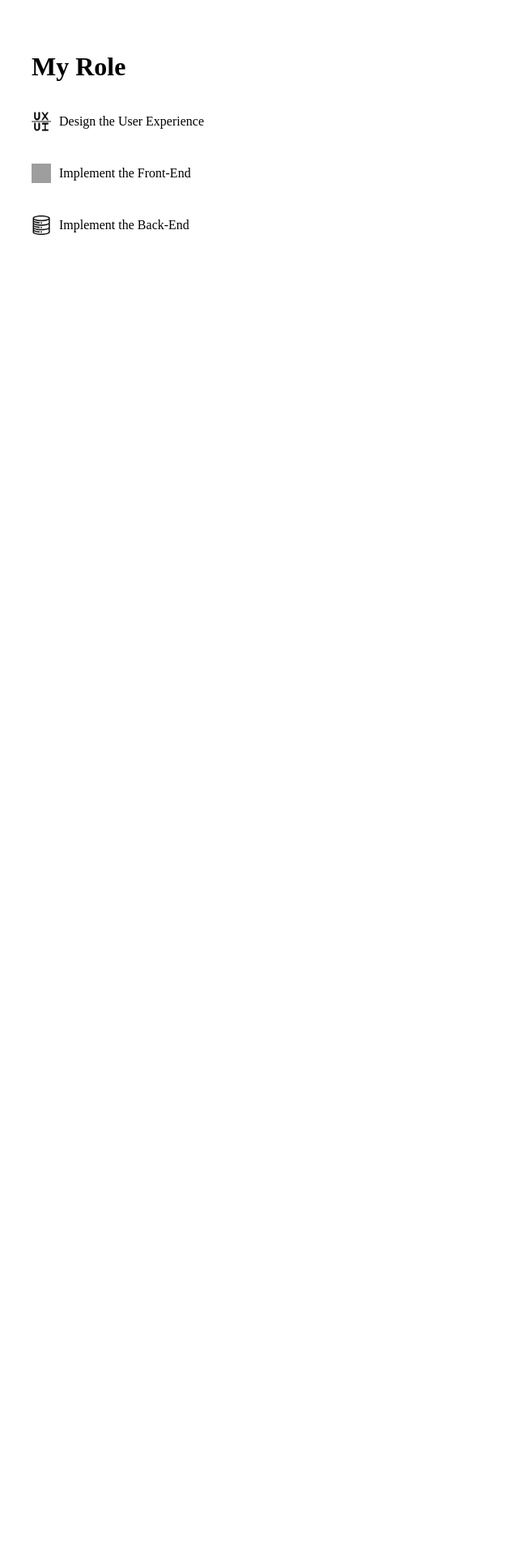
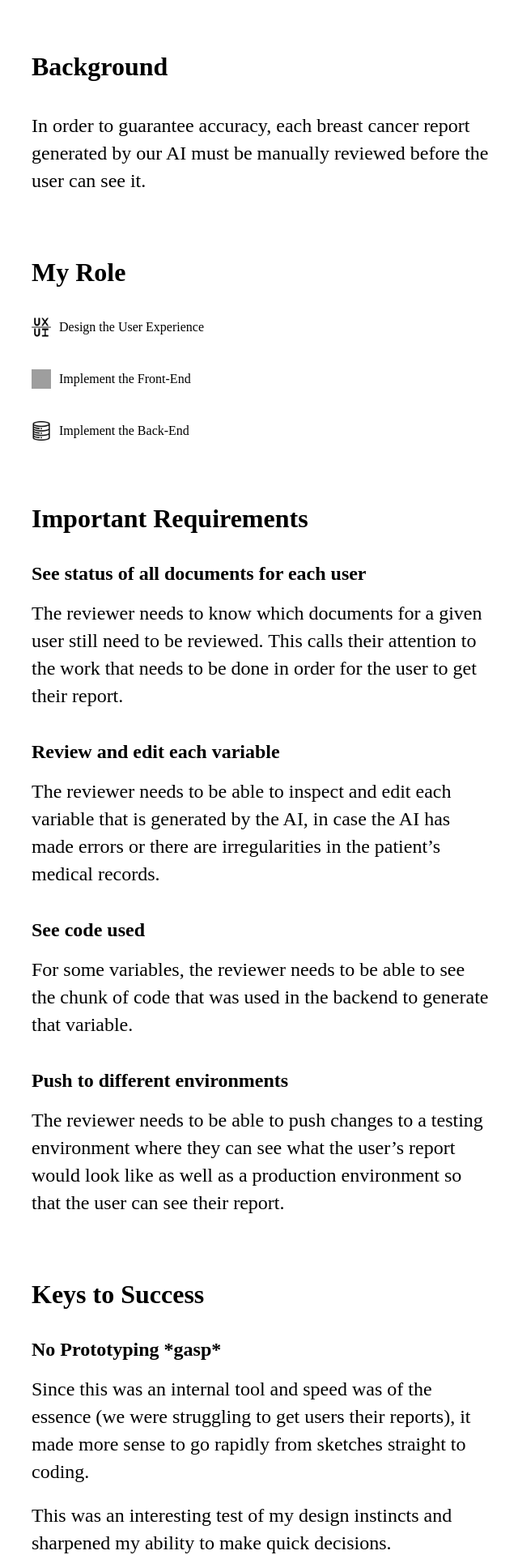
Before and after one commit to BenA56/Portfolio, a React (Create React App) app: page /AIManualReviewTool in a window 1280 px wide. Shown: the part 600-2520 px from the top of the page at 81% size, without its empty margins (151-791 px from the left). Before the commit the page ends 1080 px from the top, so only its background shows below. Built offline with nearby package versions, Linux system fonts and the light colour scheme; grey boxes are pictures that could not be loaded.

Commit message:
AI manual review page

```diff
--- a/src/AIManualReviewTool/AIManualReviewTool.jsx
+++ b/src/AIManualReviewTool/AIManualReviewTool.jsx
@@ -1,6 +1,21 @@
 import CaseStudyHeader from "../CaseStudyHeader"
 import MyRole from "../MyRole"
 import NavBar from "../NavBar"
+import CaseStudy from "../CaseStudy"
+
+const content = {
+    background: "In order to guarantee accuracy, each breast cancer report generated by our AI must be manually reviewed before the user can see it.",
+    reqs: [
+        ["See status of all documents for each user", "The reviewer needs to know which documents for a given user still need to be reviewed. This calls their attention to the work that needs to be done in order for the user to get their report."],
+        ["Review and edit each variable", "The reviewer needs to be able to inspect and edit each variable that is generated by the AI, in case the AI has made errors or there are irregularities in the patient’s medical records."],
+        ["See code used", "For some variables, the reviewer needs to be able to see the chunk of code that was used in the backend to generate that variable."],
+        ["Push to different environments", "The reviewer needs to be able to push changes to a testing environment where they can see what the user’s report would look like as well as a production environment so that the user can see their report."]
+    ],
+    keys: [
+        ["No Prototyping *gasp*", "Since this was an internal tool and speed was of the essence (we were struggling to get users their reports), it made more sense to go rapidly from sketches straight to coding.", "This was an interesting test of my design instincts and sharpened my ability to make quick decisions."],
+        ["Stakeholder Grilling", "I frequently found myself applying my user interview skills to my own boss. Since he is not a designer, he was not aware of what kind of information I would need in order to make the tool hum.", "I learned to elicit the flows of the reviewer and investigate the root causes of feature requests to make sure that we were building the right thing."]
+    ]
+}
 
 function AIManualReviewTool(props) {
     return (
@@ -14,7 +29,42 @@ function AIManualReviewTool(props) {
                     type="full"
                     company="Yerbba"
                 />
+                <div className="section">
+                    <div className="header2"> Background </div>
+                    <div className="bigContent"> {content.background} </div>
+                </div>
                 <MyRole ux={true} frontEnd={true} backEnd={true}/>
+                <div className="section">
+                    <div className="header2"> Important Requirements </div>
+                    {content.reqs.map(req => {
+                        return (
+                            <div className="subSection">
+                                <div className="subHeader"> {req[0]} </div>
+                                <div className="bigContent"> {req[1]} </div>
+                            </div>
+                        )
+                    })}
+                </div>
+                <div className="section">
+                    <div className="header2"> Keys to Success </div>
+                    {content.keys.map(key => {
+                        return (
+                            <div className="subSection">
+                                <div className="subHeader"> {key[0]} </div>
+                                <div className="bigContent"> {key[1]} </div>
+                                {key[2] ? <div className="bigContent"> {key[2]} </div> : null}
+                            </div>
+                        )
+                    })}
+                </div>
+                <div style={{display: "flex", flexDirection: "column", gap: "40px"}}>
+                    <div className="header2"> Other Case Studies </div>
+                    <div className="caseStudies">
+                        <CaseStudy name="Report Redesign" desc="Re-imagining a breast cancer report for better discoverability of key information" logo="/report.png" type="NDA" company="Yerbba"/>
+                        <CaseStudy name="Sign Up Redesign" desc="Increasing the likelihood that a user will connect to their electronic health records" logo="/signup.png" type="full" company="Yerbba"/>
+                        <CaseStudy name="Shot Doctor Card Redesign" desc="Displaying statistical comparisons in a way that helps coaches take action" logo="/analytics.png" type="full" company="ShotQuality"/>
+                    </div>
+                </div>
             </div>
         </div>
     )
--- a/src/Report Redesign/ReportRedesign.jsx
+++ b/src/Report Redesign/ReportRedesign.jsx
@@ -2,6 +2,7 @@ import NavBar from "../NavBar"
 import MyRole from "../MyRole"
 import CaseStudy from "../CaseStudy"
 import CaseStudyHeader from "../CaseStudyHeader"
+import Warning from "../Warning"
 
 const content = {
     background: "Before I joined the company they had released a first version of the report. The purpose of the first version was to prove that it could be done so not much attention was paid to the actual user experience.",
@@ -35,6 +36,7 @@ function ReportRedesign(props) {
                     type="NDA"
                     company="Yerbba"
                 />
+                <Warning title="Sneak Peek - NDA" icon="/eyes_black.png" desc1="Since this redesign is not yet released, I cannot legally include pictures or specifics. However, since this has been my life for the past several months, I wanted to shed some light on the problems I’ve been solving."/>
                 <div className="section">
                     <div className="header2"> Background </div>
                     <div className="bigContent"> {content.background} </div>
@@ -57,9 +59,12 @@ function ReportRedesign(props) {
                 </div>
                 <div className="section">
                     <div className="header2"> 9 Problems I've solved so far </div>
-                    {content.problemsSolved.map(problem => {
+                    {content.problemsSolved.map((problem, index) => {
                         return (
-                            <div className="bigContent"> {problem} </div>
+                            <div style={{display: "flex", flexDirection: "row", alignItems: "flex-start", gap: "10px"}}>
+                                <div className="subHeader"> {index + 1 + "."} </div>
+                                <div className="bigContent"> {problem} </div>
+                            </div>
                         )
                     })}
                 </div>
--- a/src/SignUpRedesign/SignUpRedesign.jsx
+++ b/src/SignUpRedesign/SignUpRedesign.jsx
@@ -1,6 +1,7 @@
 import NavBar from "../NavBar"
 import MyRole from "../MyRole"
 import CaseStudyHeader from "../CaseStudyHeader"
+import CaseStudy from "../CaseStudy"
 
 const content = {
     background: "In order to generate a personalized breast cancer report for our users, they must grant us access to their electronic health records during the sign up process.",
@@ -94,6 +95,14 @@ function SignUpRedesign(props) {
                         })}
                     </div>
                 </div>
+                <div style={{display: "flex", flexDirection: "column", gap: "40px"}}>
+                    <div className="header2"> Other Case Studies </div>
+                    <div className="caseStudies">
+                        <CaseStudy name="Report Redesign" desc="Re-imagining a breast cancer report for better discoverability of key information" logo="/report.png" type="NDA" company="Yerbba"/>
+                        <CaseStudy name="AI Manual Review Tool" desc="Allowing for reviewing and editing of AI-generated breast cancer reports" logo="/artificial-intelligence.png" type="full" company="Yerbba"/>
+                        <CaseStudy name="Shot Doctor Card Redesign" desc="Displaying statistical comparisons in a way that helps coaches take action" logo="/analytics.png" type="full" company="ShotQuality"/>
+                    </div>
+                </div>
             </div>
         </div>
     )
--- /dev/null
+++ b/src/Warning.jsx
@@ -0,0 +1,18 @@
+function Warning(props) {
+    const {title, icon, desc1, desc2} = props
+
+    return (
+        <div style={{display: "flex", flexDirection: "column", border: "solid 1px black", padding: "20px", borderRadius: "20px", gap: "20px", maxWidth: "567px"}}>
+            <div style={{display: "flex", flexDirection: "row", gap: "10px", alignItems: "center"}}>
+                <img src={icon} width="24px" height="24px" />
+                <div className="subHeader"> {title} </div>
+            </div>
+            <div className="bigContent"> {desc1} </div>
+            {desc2 ?
+                <div className="bigContent"> {desc2} </div>
+            : null}
+        </div>
+    )
+}
+
+export default Warning
```
